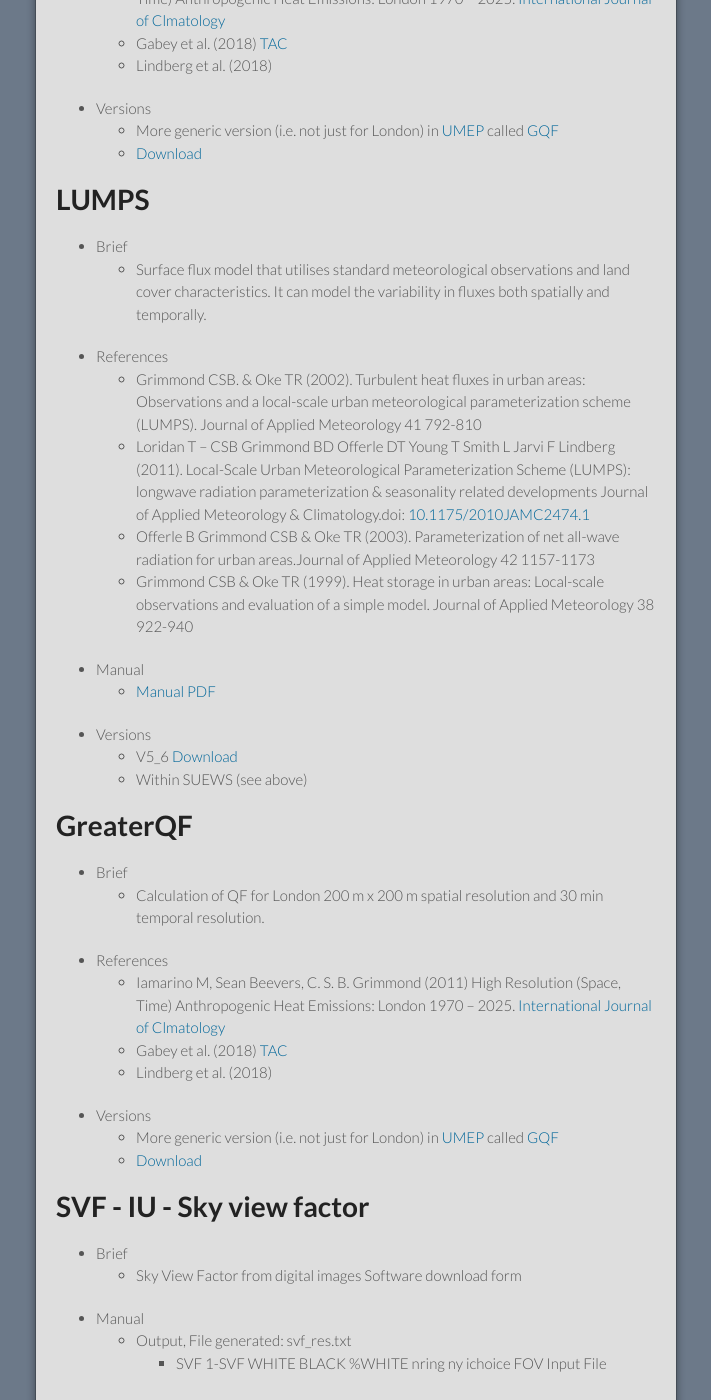
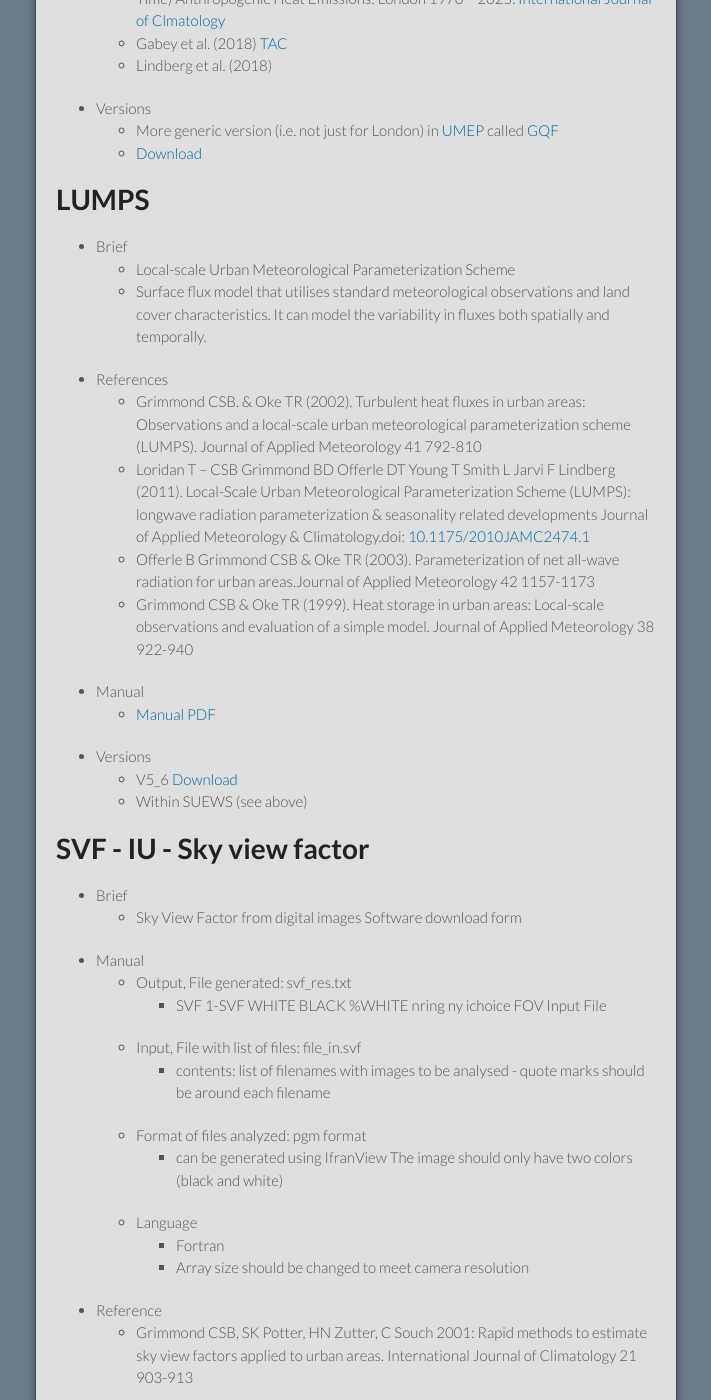
Before and after one commit to Urban-Meteorology-Reading/Urban-Meteorology-Reading.github.io, a Jekyll site: the page built from index.md, in a window 1280 px wide and 1400 px high, scrolled down 2280 px. Shown: the whole window, without its empty margins (284-995 px from the left). Built offline with Jekyll 4.4.1, drawn with Linux system fonts in a browser that asks for light colours.

Commit message:
Update index.md

```diff
--- a/index.md
+++ b/index.md
@@ -68,12 +68,9 @@ Please report issues [here](https://github.com/Urban-Meteorology-Reading/Urban-M
   * <a href="./other files/GreaterQFV3.2.7z" download>Download</a>
 
 
-
-
-
-
 # LUMPS
 * Brief
+   * Local-scale Urban Meteorological Parameterization Scheme
    * Surface flux model that utilises standard meteorological observations and land cover characteristics. It can model the variability in fluxes both spatially and temporally.
 * References
   * Grimmond CSB. & Oke TR (2002). Turbulent heat fluxes in urban areas: Observations and a local-scale urban meteorological parameterization scheme (LUMPS). Journal of Applied Meteorology 41 792-810
@@ -86,16 +83,6 @@ Please report issues [here](https://github.com/Urban-Meteorology-Reading/Urban-M
   * V5_6<a href="other files/LUMPS_V5_6.zip" download> Download</a>
   * Within SUEWS (see above)
 
-# GreaterQF
-* Brief
-   * Calculation of QF for London 200 m x 200 m spatial resolution and 30 min temporal resolution.
-* References
-   * Iamarino M, Sean Beevers, C. S. B. Grimmond (2011) High Resolution (Space, Time) Anthropogenic Heat Emissions: London 1970 – 2025. [International Journal of Clmatology](http://onlinelibrary.wiley.com/doi/10.1002/joc.2390/abstract)
-   * Gabey et al. (2018) [TAC](https://link.springer.com/article/10.1007%2Fs00704-018-2367-y)
-    * Lindberg et al. (2018)
-* Versions
-   * More generic version (i.e. not just for London) in <a href="https://umep-docs.readthedocs.io/en/latest/">UMEP</a> called  <a href="https://umep-docs.readthedocs.io/en/latest/OtherManuals/GQF_Manual.html#">GQF</a>
-  * <a href="./other files/GreaterQFV3.2.7z" download>Download</a>
 
 # SVF - IU - Sky view factor
 * Brief
@@ -114,11 +101,6 @@ Please report issues [here](https://github.com/Urban-Meteorology-Reading/Urban-M
   * Grimmond CSB, SK Potter, HN Zutter, C Souch 2001: Rapid methods to estimate sky view factors applied to urban areas. International Journal of Climatology 21 903-913
 * Version
   * <a href="./other files/svf.zip" download>Download</a>
-
-
-
-
-
 
 
 # FRAISE
```
